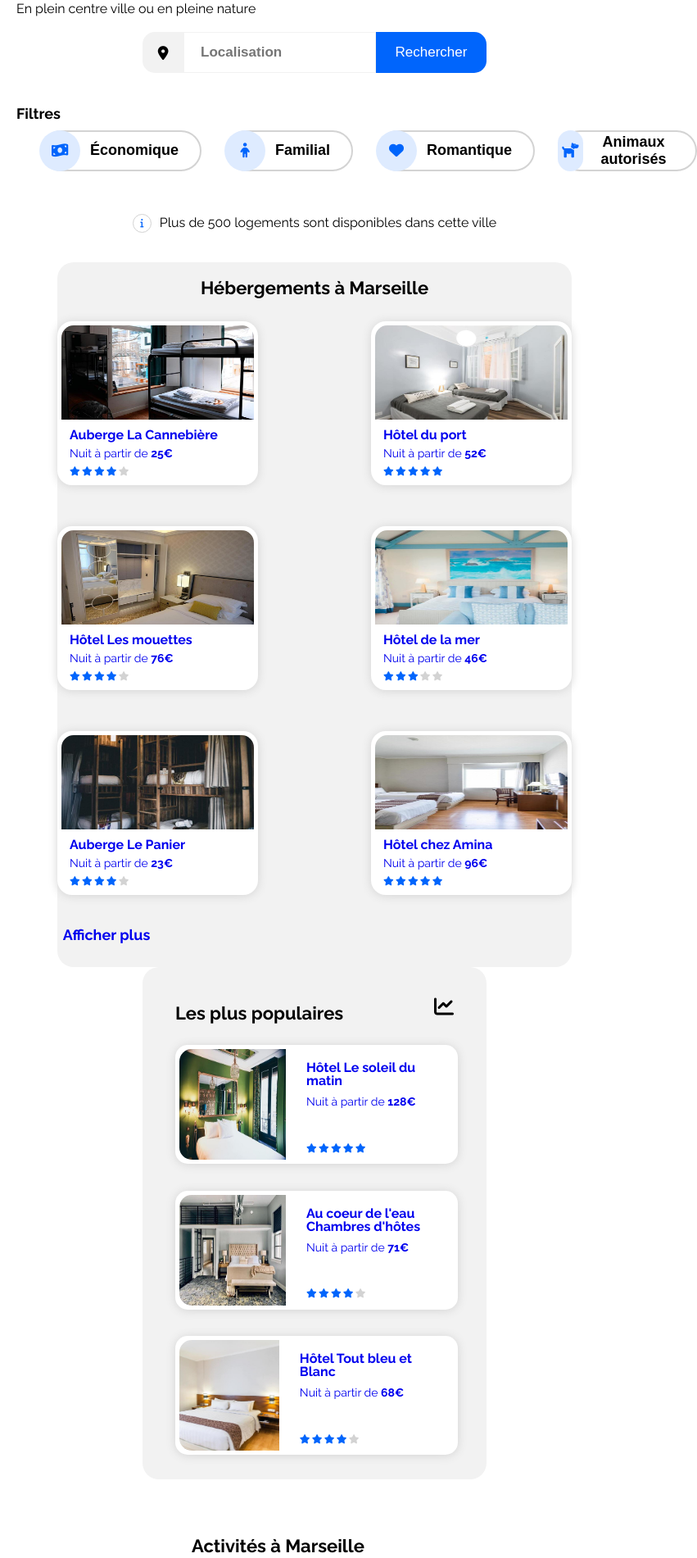
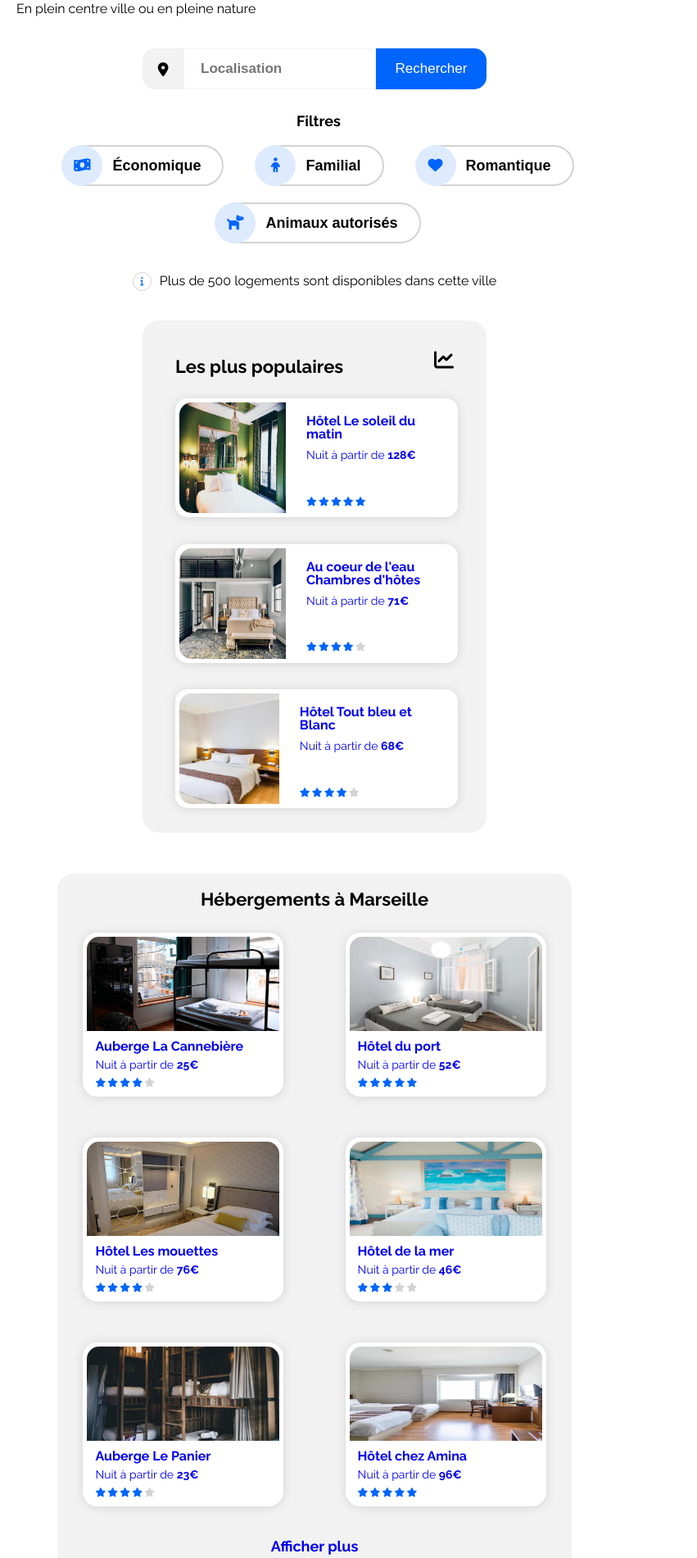
Before and after one commit to SdevOne/Project_2_Reservia, a plain HTML site: page index.html in a window 768 px wide. Shown: the part 179-2080 px from the top of the page at 82% size, 851 px wide, since content can reach past the window. Drawn offline with Linux system fonts and the light colour scheme.

Commit message:
modification of the tablet and mobile design

```diff
--- a/css/style.css
+++ b/css/style.css
@@ -371,7 +371,7 @@ button {
 }
 
 .filters {
-    height: 5rem;
+    height: auto;
     margin-bottom: 2.8rem;
     display: -webkit-box;
     display: -ms-flexbox;
@@ -448,6 +448,7 @@ button {
 .fa-info {
     width: 2.1rem;
     height: 2.1rem;
+    margin-right: 1rem;
     border: .1rem solid #d2d2d2;
     border-radius: 1.5rem;
     display: -webkit-box;
@@ -459,7 +460,6 @@ button {
     -webkit-box-align: center;
     -ms-flex-align: center;
     align-items: center;
-    margin-right: 1rem;
     font-size: 1.1rem;
 }
 
@@ -647,7 +647,7 @@ button {
 
 .activities {
     height: 44.5rem;
-    margin-bottom: 6rem;
+    margin-bottom: 4rem;
     display: -webkit-box;
     display: -ms-flexbox;
     display: flex;
@@ -735,7 +735,6 @@ button {
 /* -- footer -- */
 
 .footer {
-    width: 100%;
     height: 22rem;
     display: -webkit-box;
     display: -ms-flexbox;
@@ -744,14 +743,14 @@ button {
 }
 
 .footer--container {
+    width: 70%;
     margin: 4.8rem;
     display: -webkit-box;
     display: -ms-flexbox;
     display: flex;
-}
-
-.footer--container .footer--content:nth-child(2) {
-    margin: 0 23rem;
+    -webkit-box-pack: justify;
+    -ms-flex-pack: justify;
+    justify-content: space-between;
 }
 
 .footer--content h4 {
@@ -762,7 +761,56 @@ button {
     margin-bottom: 1.5rem;
 }
 
-@media screen and (max-width:768px) {
+@media screen and (max-width:1040px) {
+
+    .main-container {
+        width: 100rem;
+    }
+
+    .accommodation {
+        margin-bottom: 4rem;
+        -webkit-box-orient: vertical;
+        -webkit-box-direction: reverse;
+        -ms-flex-direction: column-reverse;
+        flex-direction: column-reverse;
+        -webkit-box-align: center;
+        -ms-flex-align: center;
+        align-items: center;
+    }
+
+    .most-popular {
+        margin-bottom: 4rem;
+    }
+
+    .activities--title {
+        width: auto;
+        margin: 0 auto 4rem;
+        display: -webkit-box;
+        display: -ms-flexbox;
+        display: flex;
+        -webkit-box-pack: center;
+        -ms-flex-pack: center;
+        justify-content: center;
+    }
+
+    .activities {
+        height: 90rem;
+        margin-bottom: 10rem;
+        -webkit-box-orient: vertical;
+        -webkit-box-direction: normal;
+        -ms-flex-direction: column;
+        flex-direction: column;
+    }
+
+    .activities--section {
+        width: 65rem;
+        height: 100%;
+        margin: 0 auto 5rem;
+    }
+
+}
+
+@media screen and (min-width:768px) and (max-width:768px) {
 
     .main-container {
         width: 72.8rem;
@@ -787,7 +835,7 @@ button {
     }
 
     .search-bar {
-        margin: 2rem auto 3.5rem;
+        margin: 4rem auto 3rem;
     }
 
     .fa-search {
@@ -795,18 +843,33 @@ button {
     }
 
     .filters {
-        height: 10rem;
-        margin: 0 auto 3rem;
+        -webkit-box-orient: vertical;
+        -webkit-box-direction: normal;
+        -ms-flex-direction: column;
+        flex-direction: column;
+    }
+
+    .filters--button-section {
+        width: 100%;
+        -webkit-box-pack: center;
+        -ms-flex-pack: center;
+        justify-content: center;
+        -ms-flex-line-pack: center;
+        align-content: center;
         -ms-flex-wrap: wrap;
         flex-wrap: wrap;
     }
 
-    .filters--button {
-        margin-bottom: 1rem;
+    .filters--title {
+        margin-bottom: 2rem;
     }
 
-    .filters--button:nth-child(5) {
-        margin-left: 24rem;
+    .filters--button {
+        margin: 0 2rem 2rem;
+    }
+
+    .filters--button:nth-child(4) {
+        margin: 0 auto;
     }
 
     .information {
@@ -823,10 +886,11 @@ button {
     }
 
     .accommodation {
+        margin-bottom: 5rem;
         -webkit-box-orient: vertical;
         -webkit-box-direction: normal;
         -ms-flex-direction: column;
-        flex-direction: column;
+        flex-direction: column-reverse;
     }
 
     .accommodation--section {
@@ -840,7 +904,7 @@ button {
     }
 
     .accommodation--content {
-        width: 100%;
+        width: 90%;
         height: 80rem;
         margin: 0 auto;
     }
@@ -861,28 +925,28 @@ button {
     }
 
     .accommodation--content h4 {
-        width: 12rem;
+        width: auto;
         display: -webkit-box;
         display: -ms-flexbox;
         display: flex;
         -webkit-box-pack: center;
         -ms-flex-pack: center;
         justify-content: center;
-        -webkit-box-align: center;
-        -ms-flex-align: center;
-        align-items: center;
     }
 
     .most-popular {
-        margin: 0 auto;
+        margin: 0 auto 5rem;
     }
 
     .activities--title {
-        width: 30rem;
+        width: auto;
         margin: 0 auto 4rem;
         display: -webkit-box;
         display: -ms-flexbox;
         display: flex;
+        -webkit-box-pack: center;
+        -ms-flex-pack: center;
+        justify-content: center;
     }
 
     .activities {
@@ -900,8 +964,9 @@ button {
         margin: 0 auto 5rem;
     }
 
-    .footer--content div:nth-child(2) {
-        margin: 0 12rem;
+    .footer--container {
+        width: 100%;
+        margin: 4.8rem 6rem;
     }
 
     .footer--content p {
```
Also changed, not shown: index.html (+0 -1 lines).
